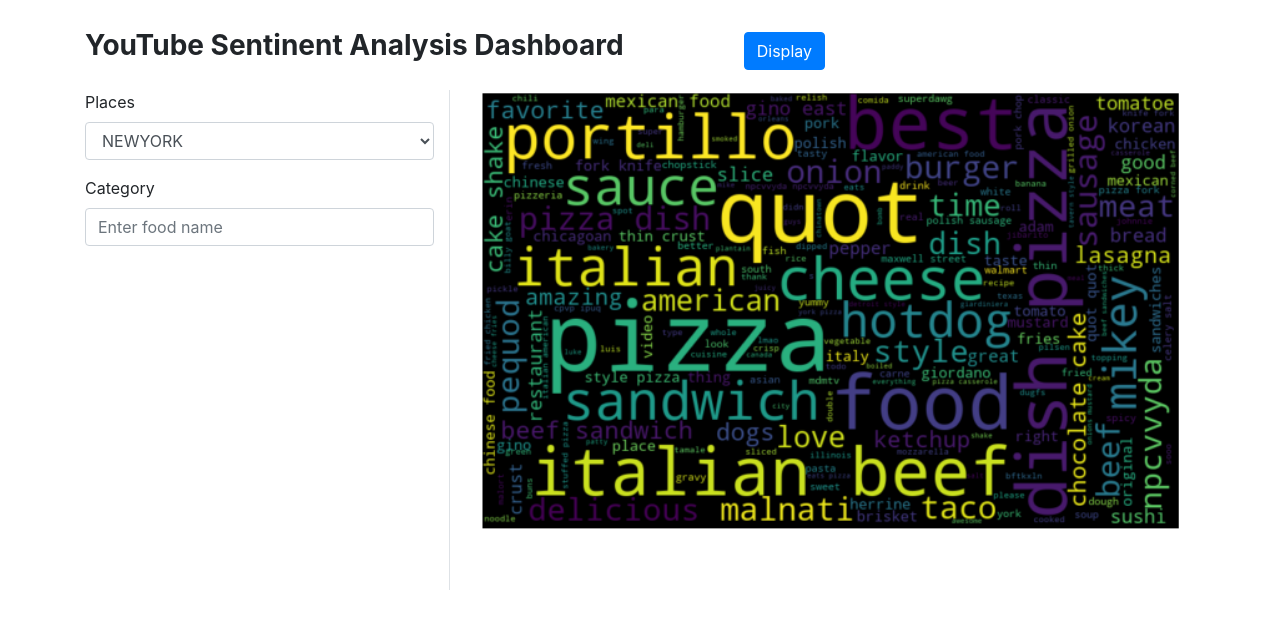
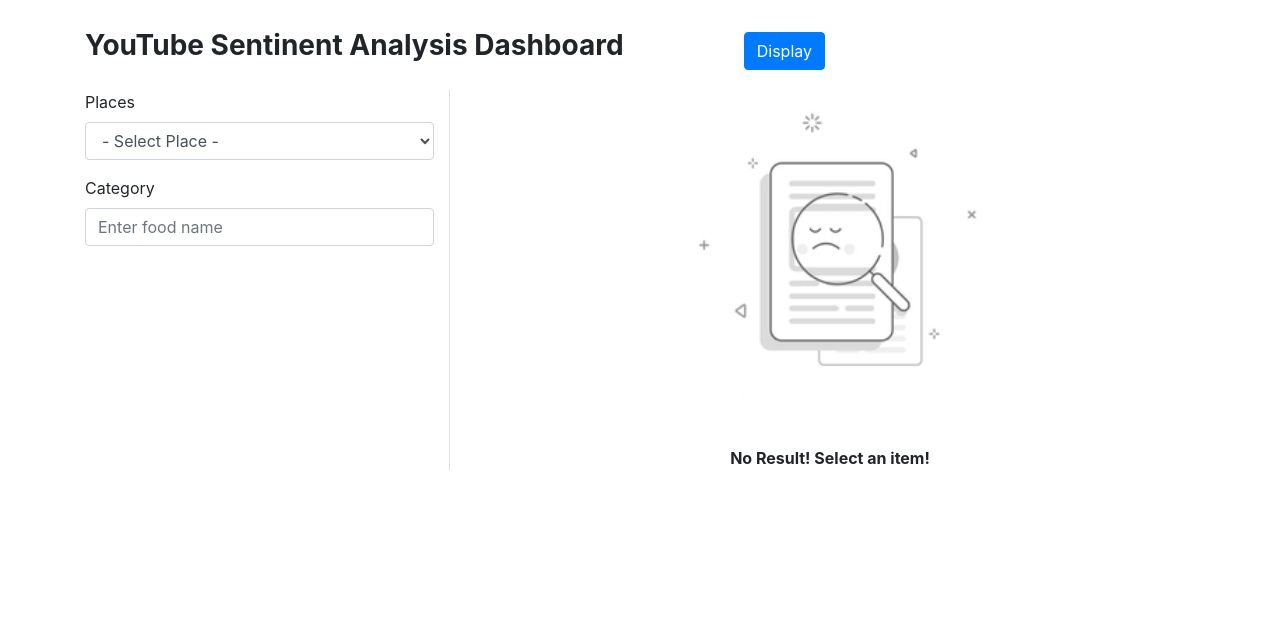
Before and after one commit to Distributed-and-Scalable-Engineering/youtube-analysis, a Flask app: page /result in a window 1280 px wide. Shown: the part 56-685 px from the top of the page. Run offline with Flask 3, Linux system fonts and the light colour scheme; some libraries are stand-ins or nearby versions.

Commit message:
commit updates

```diff
--- a/application/routes.py
+++ b/application/routes.py
@@ -14,26 +14,33 @@
 @routes.route('/result', methods=['GET', 'POST'])
 def getImageResult():
 
+    place = None
+    category = None
     place = request.form.get('place')
     category = request.form.get('category')
 
-    print(f'request got in here for place ...', place)
-    print(f'request got in here for category ...', category)
 
-    res = ''
+    res = None
 
     if(place != None):
+        print(f'request got in here for place ...', place)
         if(place == 'NEWYORK'):
             res = 'NEWYORK'
         elif(place == 'CHICAGO'):
             res = 'CHICAGO'
+        elif(place == 'TEXAS'):
+            res = 'TEXAS'
+
+    if(category != None):
+        print(f'request got in here for category ...', category)
+        if(category.lower() == 'Newyork'.lower()):
+            res = 'newyork'
+        elif(category.lower() == 'Texas'.lower()):
+            res = 'texas'
         else:
-            res = 'TEXAS'
-    elif(category != None):
-        if(category == 'food'):
-            res = 'food'
-        else:
-            res = ''
+            res = 'chicago'
 
-
+    if(res == None):
+        res = 'NORESULT'
+    print(f'request for res result ...', res)
     return render_template('dashboard.html', result=res)
--- a/application/templates/dashboard.html
+++ b/application/templates/dashboard.html
@@ -3,7 +3,7 @@
 {% block content %}
 <section class="onboarding-section">
 
-<form method="POST" name="resultform" id="resultform" action="{{ url_for('routes.result')}}" method="POST">
+<form method="POST" name="resultform" id="resultform" action="{{ url_for('routes.getImageResult')}}" method="POST">
     <div fxLayout="row wrap" fxLayoutGap="10px" fxLayoutAlign="end end">
         <div class="col-md-8 p-0">
             <span style="font-size: 28px;"><b>YouTube Sentinent Analysis Dashboard</b></span>
@@ -20,7 +20,8 @@
                         <div class="form-group">
                           <label data-toggle="tooltip" data-placement="top" title="Masonry veneer area category">Places</label>
                           <select class="form-control" name="place" id="place">
-                            <option value="NEWYORK" selected>NEWYORK</option>
+                            <option value="" selected>- Select Place -</option>
+                            <option value="NEWYORK">NEWYORK</option>
                             <option value="TEXAS">TEXAS</option>
                             <option value="CHICAGO">CHICAGO</option>
                           </select>
@@ -39,6 +40,55 @@
             </div>
 
             <div class="col-md-8">
+                {% if (result) %}
+                    {% if result == 'NEWYORK' %}
+                    <span class="pl-2">Showing result for: <b>Newyork</b></span>
+                    <div class="text-center">
+                        <img
+                        alt="Dashboard"
+                        class="mb-5"
+                        height="100%"
+                        src="{{url_for('static', filename='/results/newyork/places_word_cloud.PNG')}}"
+                        width="100%"
+                        />
+                    </div>
+                    {% elif result == 'CHICAGO' %}
+                    <span class="pl-2">Showing result for: <b>Chicago</b></span>
+                    <div class="text-center">
+                        <img
+                        alt="Dashboard"
+                        class="mb-5"
+                        height="100%"
+                        src="{{url_for('static', filename='/results/chicago/places_word_cloud.PNG')}}"
+                        width="100%"
+                        />
+                    </div>
+                    {% elif result == 'TEXAS' %}
+                    <span class="pl-2">Showing result for: <b>Texas</b></span>
+                    <div class="text-center">
+                        <img
+                        alt="Dashboard"
+                        class="mb-5"
+                        height="100%"
+                        src="{{url_for('static', filename='/results/texas/places_word_cloud.PNG')}}"
+                        width="100%"
+                        />
+                    </div>
+
+                    <!-- category -->
+                    {% elif result == 'newyork' %}
+                    <span class="pl-2">Showing food result for: <b>Newyork</b></span>
+                    <div class="text-center">
+                        <img
+                        alt="Dashboard"
+                        class="mb-5"
+                        height="100%"
+                        src="{{url_for('static', filename='/results/newyork/food_word_cloud.PNG')}}"
+                        width="100%"
+                        />
+                    </div>
+                    {% elif result == 'chicago' %}
+                    <span class="pl-2">Showing food result for: <b>Chicago</b></span>
                     <div class="text-center">
                         <img
                         alt="Dashboard"
@@ -48,6 +98,34 @@
                         width="100%"
                         />
                     </div>
+                    {% elif result == 'texas' %}
+                    <span class="pl-2">Showing food result for: <b>Texas</b></span>
+                    <div class="text-center">
+                        <img
+                        alt="Dashboard"
+                        class="mb-5"
+                        height="100%"
+                        src="{{url_for('static', filename='/results/texas/food_word_cloud.PNG')}}"
+                        width="100%"
+                        />
+                    </div>
+
+                    {% else %}
+                    <div class="text-center">
+                        <img
+                        alt="Dashboard"
+                        class="mb-5 pl-0"
+                        height="60%"
+                        src="{{url_for('static', filename='/results/no_result2.png')}}"
+                        width="60%"
+                        />
+                    </div>
+                    <div class="text-center">
+                        <span><b>No Result! Select an item!</b></span>
+                    </div>
+
+                    {% endif %}
+                {% endif %}
             </div>
         </div>
     </div>
--- a/dependencies.txt
+++ b/requirements.txt
@@ -10,7 +10,3 @@
 nltk
 wordcloud
 matplotlib
-spacy
-openai
-transformers
-torch
```
Also changed, not shown: application/static/results/no_result.png (added), application/static/results/no_result2.png (added). Lines whose indentation alone changed are shown as unchanged.
